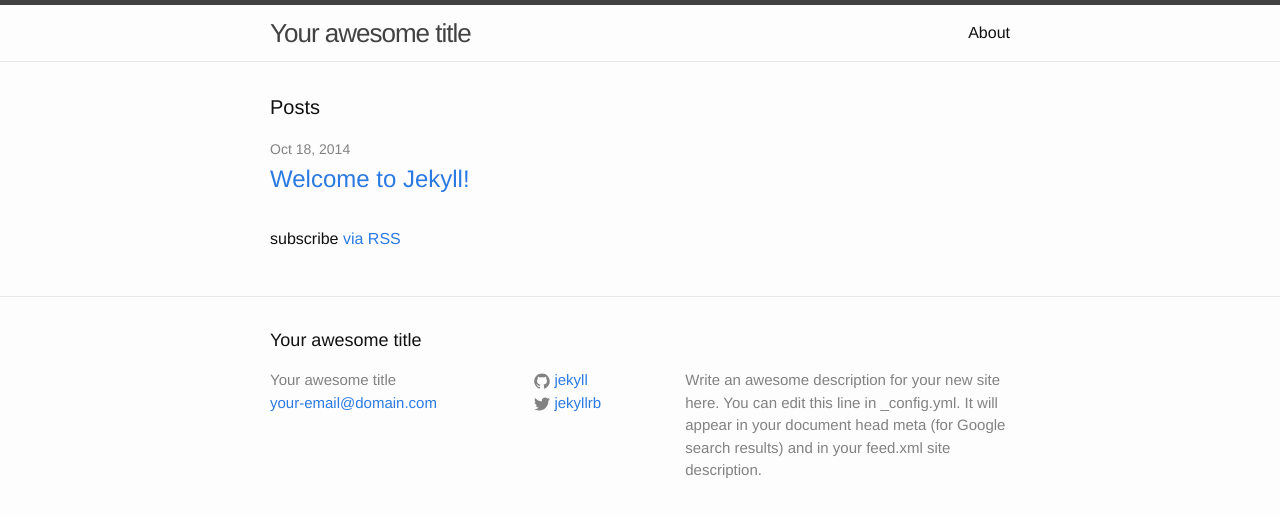
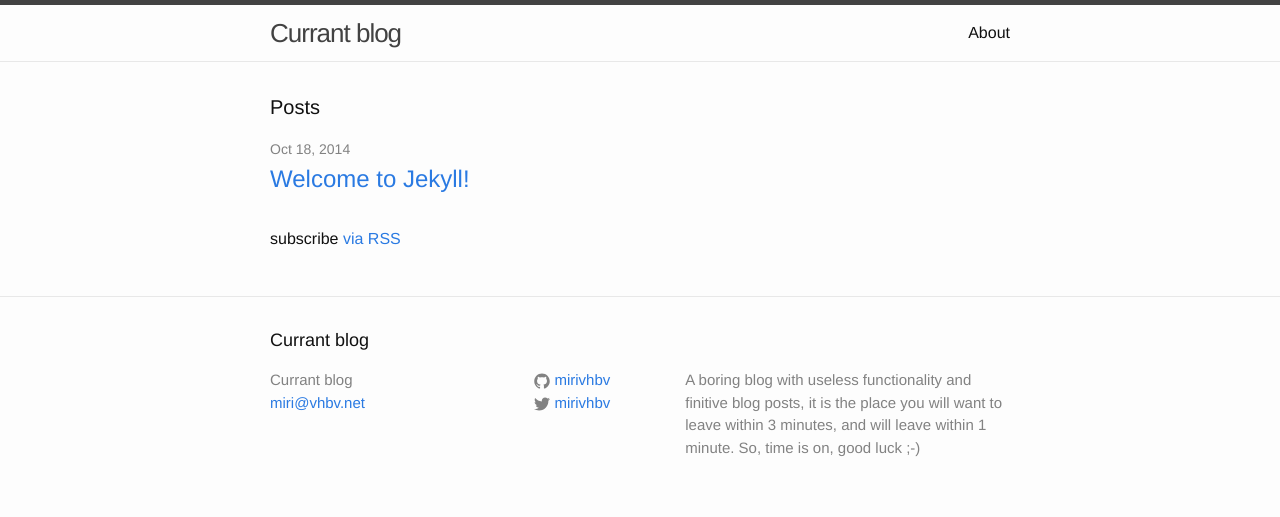
Before and after one commit to Mirivhbv/Currant, a Jekyll site: the page built from index.html, in a window 1280 px wide. Shown: the top 517 px of the page. Built offline with Jekyll 4.4.1, drawn with Linux system fonts in a browser that asks for light colours.

Commit message:
Updates _config yaml

```diff
--- a/_config.yml
+++ b/_config.yml
@@ -1,14 +1,14 @@
 # Site settings
-title: Your awesome title
-email: your-email@domain.com
+title: Currant blog
+email: miri@vhbv.net
 description: > # this means to ignore newlines until "baseurl:"
-  Write an awesome description for your new site here. You can edit this
-  line in _config.yml. It will appear in your document head meta (for
-  Google search results) and in your feed.xml site description.
-baseurl: "/example" # the subpath of your site, e.g. /blog/
-url: "http://jekyll.github.io" # the base hostname & protocol for your site
-twitter_username: jekyllrb
-github_username:  jekyll
+  A boring blog with useless functionality and finitive blog posts,
+  it is the place you will want to leave within 3 minutes, and will
+  leave within 1 minute. So, time is on, good luck ;-)
+baseurl: "" # the subpath of your site, e.g. /blog/
+url: "https://ashy-pond-07bc2e700.azurestaticapps.net/" # the base hostname & protocol for your site
+twitter_username: mirivhbv
+github_username:  mirivhbv
 
 # Build settings
 markdown: kramdown
```
